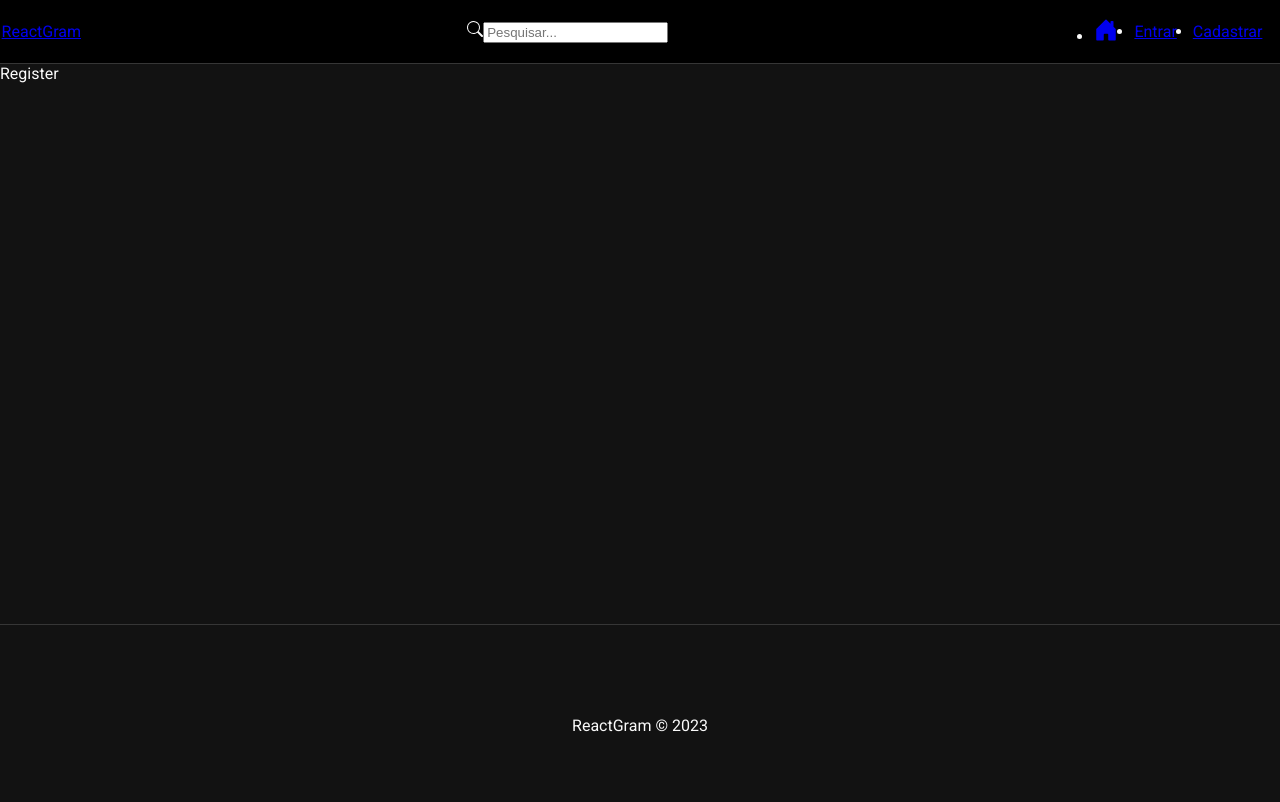
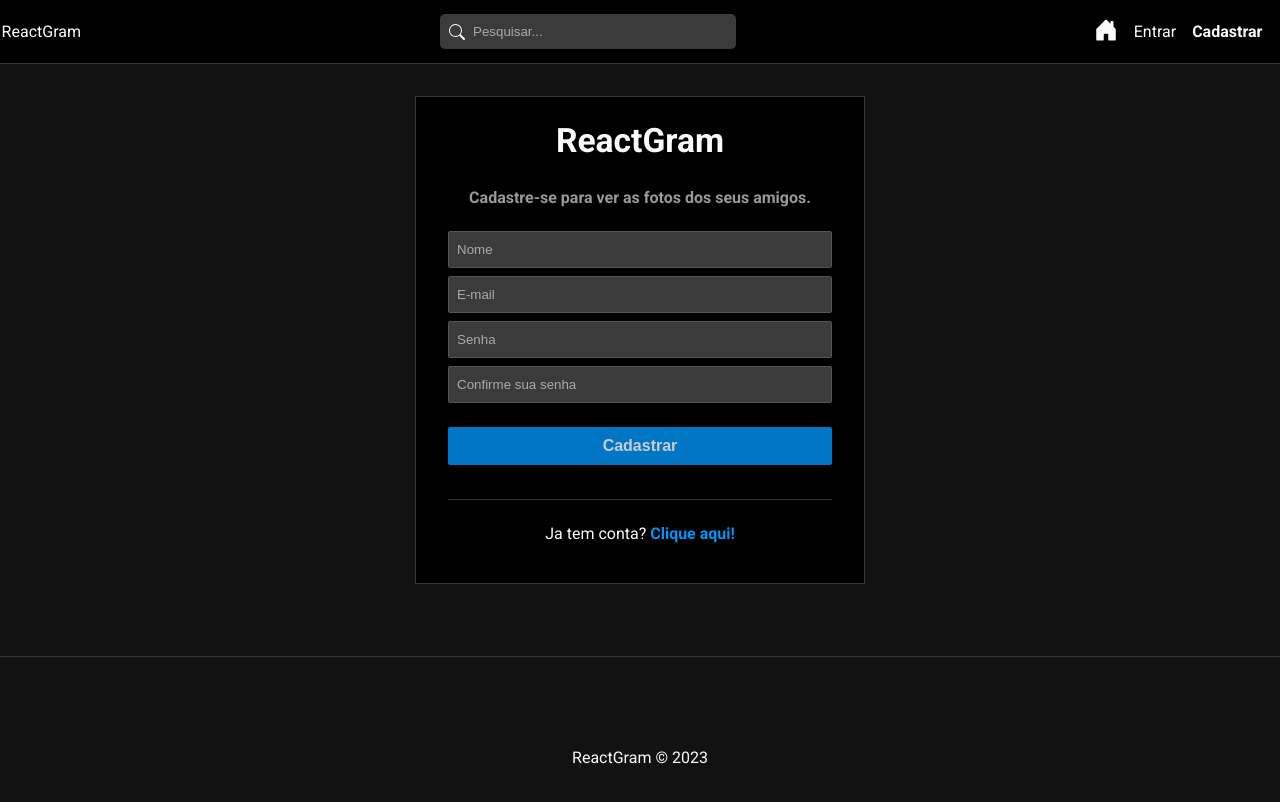
Before and after one commit to AllanC12/ReactGram, a React (Create React App) app: page /register in a window 1280 px wide. Shown: the top 802 px of the page. Built offline with nearby package versions, Linux system fonts and the light colour scheme; the HTML template or start-up script is replaced by a standard one.

Commit message:
aplicando estilos globais

```diff
--- a/src/App.css
+++ b/src/App.css
@@ -1,4 +1,3 @@
 .container{
     min-height: 70vh;
-
 }
--- a/src/components/Navbar.js
+++ b/src/components/Navbar.js
@@ -13,7 +13,7 @@ const Navbar = () => {
   return (
     <nav id="nav">
       <Link to="/">ReactGram</Link>
-      <form>
+      <form id="search-form">
         <BsSearch />
         <input placeholder="Pesquisar..." type="text" />
       </form>
--- a/src/index.css
+++ b/src/index.css
@@ -6,3 +6,84 @@ body{
   background-color: #121212;
   color: #FAFAFA;
 }
+
+a{
+  color: #FAFAFA;
+  text-decoration: none;
+}
+
+.active{
+  font-weight: bold;
+}
+
+ul{
+  list-style: none;
+}
+
+form{
+  display: flex;
+  flex-direction: column;
+}
+
+label{
+  display: flex;
+  flex-direction: column;
+  text-align: left;
+}
+
+label span{
+  margin-bottom: .5em;
+  font-weight: bold;
+  color: #AAA;
+  font-size: .7em;
+}
+
+input{
+  background-color: #3B3B3B;
+  color: #AAA;
+  border-radius: 2px;
+  border: 1px solid #555;
+  padding: 10px 8px;
+  outline: none;
+  margin-bottom: .6em;
+}
+
+input::placeholder{
+  color: #AAA;
+}
+
+.btn,
+button,
+input[type="submit"]{
+  background-color: #0094F6;
+  color: #FFF;
+  border: none;
+  border: 4px;
+  padding: 10px 8px;
+  font-weight: bold;
+  cursor: pointer;
+  opacity: .8;
+  font-size: 1em;
+}
+
+input[type="submit"]{
+  margin-top: 1em;
+}
+
+input:disabled{
+  cursor: not-allowed;
+  background-color: #000;
+}
+
+button:hover,
+input[type="submit"]:hover{
+  opacity: 1;
+}
+
+.cancel-btn{
+  background-color: #ccc;
+}
+
+.hide{
+  display: none;
+}
--- a/src/pages/auth/Register.js
+++ b/src/pages/auth/Register.js
@@ -1,8 +1,31 @@
 import "./auth.css"
+
+//components
+import { Link } from "react-router-dom"
+
+//hooks
+import { useState, useEffect } from "react"
+
+const handleSubmit = (e) => {
+  e.preventDefault()
+}
 
 const Register = () => {
   return (
-    <div>Register</div>
+    <div id="register">
+      <h2>ReactGram</h2>
+      <p className="subtitle">Cadastre-se para ver as fotos dos seus amigos.</p>
+      <form onSubmit={handleSubmit}>
+        <input type="text" placeholder="Nome"/>
+        <input type="email" placeholder="E-mail"/>
+        <input type="password" placeholder="Senha"/>
+        <input type="paswword" placeholder="Confirme sua senha"/>
+        <input type="submit" value="Cadastrar" />
+      </form>
+      <p>
+        Ja tem conta? <Link to="/login">Clique aqui!</Link>
+      </p>
+    </div>
   )
 }
 
--- a/src/pages/auth/auth.css
+++ b/src/pages/auth/auth.css
@@ -0,0 +1,39 @@
+#login,
+#register{
+    border: 1px solid #363636;
+    background-color: #000;
+    padding: 1.5em 2em;
+    max-width: 30%;
+    margin: 2em auto;
+}
+
+#login h2,
+#register h2{
+    text-align: center;
+    font-size: 2.1em;
+    margin-top: 0;
+}
+
+.subtitle{
+    font-weight: bold;
+    color: #999;
+    margin-bottom: 1.5em;
+}
+
+#login form,
+#register form{
+    padding-bottom: 1.5em;
+    margin-bottom: 1.5em;
+    border-bottom: 1px solid #363636;
+}
+
+#login p,
+#register p{
+    text-align: center;
+}
+
+#login p a,
+#register p a{
+    font-weight: bold;
+    color: #0094F6;
+}
```
